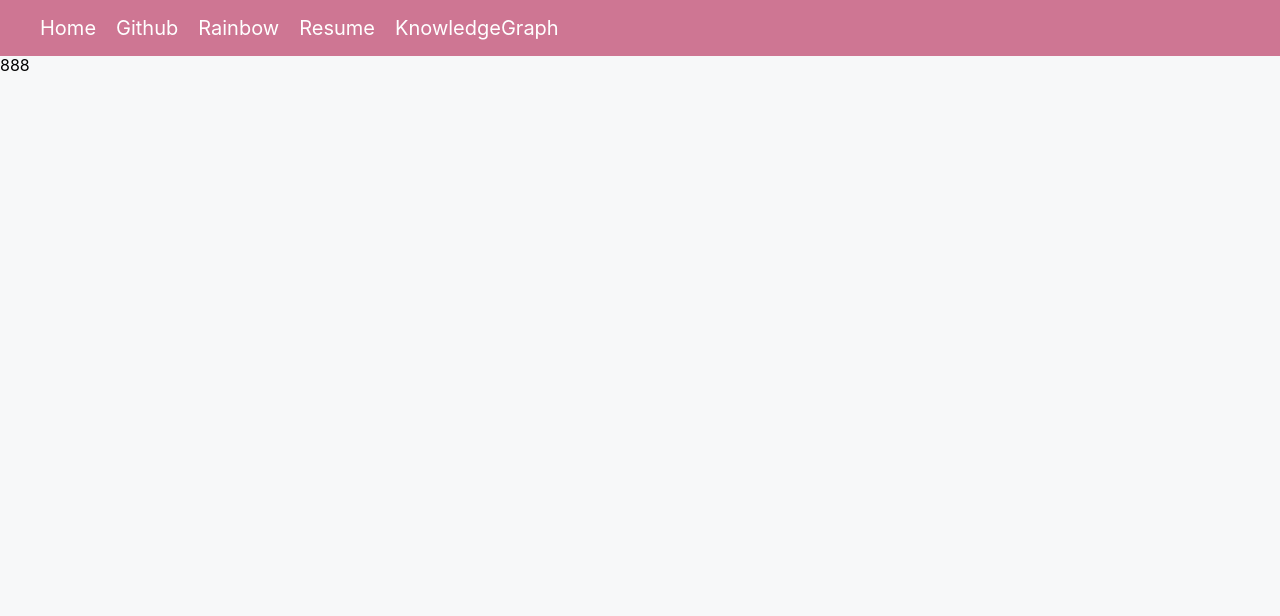
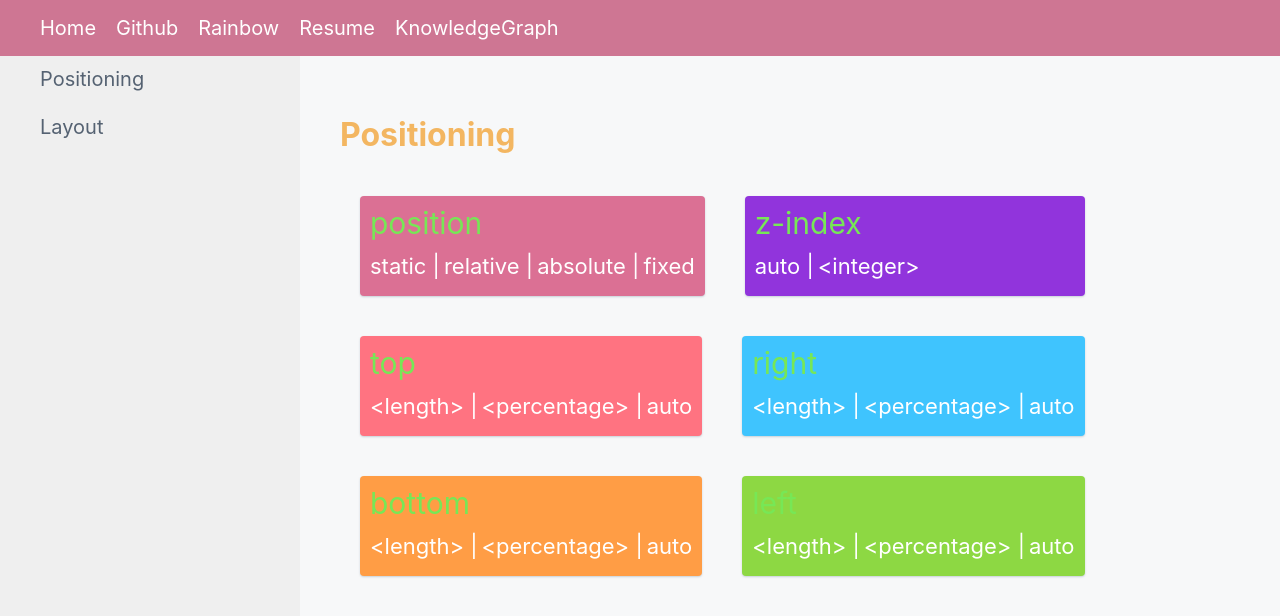
Before and after one commit to tangweikun/joker, a React (Create React App) app: page /knowledge-graph in a window 1280 px wide. Shown: the top 616 px of the page. Built offline with nearby package versions, Linux system fonts and the light colour scheme.

Commit message:
:construction: Work on KnowledgeGraph

```diff
--- a/src/App.js
+++ b/src/App.js
@@ -1,13 +1,15 @@
 import React, { Component } from 'react'
 import styled from 'styled-components'
-import { BrowserRouter, Route, Link } from 'react-router-dom'
+import { BrowserRouter, Route, Link, Switch } from 'react-router-dom'
 import './fontIcon'
 import './App.css'
 import Github from 'routes/github'
 import Rainbow from 'routes/rainbow'
 import KnowledgeGraph from 'routes/knowledge-graph'
 
-const Resume = () => <h2>Resume</h2>
+const Resume = props => (
+  console.log(props), <h2>{props.match.params.number}</h2>
+)
 
 // TODO: 合理配置路由
 class App extends Component {
@@ -16,17 +18,20 @@ class App extends Component {
       <BrowserRouter>
         <div className="App">
           <Nav>
-            <StyledLink to="rainbow">Home</StyledLink>
-            <StyledLink to="github">Github</StyledLink>
-            <StyledLink to="rainbow">Rainbow</StyledLink>
-            <StyledLink to="resume">Resume</StyledLink>
-            <StyledLink to="knowledge-graph">KnowledgeGraph</StyledLink>
+            <StyledLink to="/knowledge-graph">Home</StyledLink>
+            <StyledLink to="/github">Github</StyledLink>
+            <StyledLink to="/rainbow">Rainbow</StyledLink>
+            <StyledLink to="/resume">Resume</StyledLink>
+            <StyledLink to="/knowledge-graph">KnowledgeGraph</StyledLink>
           </Nav>
-          <Route path="/" exact component={Rainbow} />
-          <Route path="/knowledge-graph" component={KnowledgeGraph} />
-          <Route path="/rainbow" component={Rainbow} />
-          <Route path="/github" component={Github} />
-          <Route path="/resume" component={Resume} />
+          <Switch>
+            <Route path="/" exact component={Rainbow} />
+            <Route path="/knowledge-graph" exact component={KnowledgeGraph} />
+            <Route path="/knowledge-graph/:number" component={KnowledgeGraph} />
+            <Route path="/rainbow" component={Rainbow} />
+            <Route path="/github" component={Github} />
+            <Route path="/resume" component={Resume} />
+          </Switch>
         </div>
       </BrowserRouter>
     )
--- /dev/null
+++ b/src/fake-data/css-properties.js
@@ -0,0 +1,83 @@
+export const POSITIONING = [
+  {
+    name: 'position',
+    values: ['static', 'relative', 'absolute', 'fixed'],
+    initialValue: 'static',
+    appliesTo: 'all elements',
+    inherited: false,
+  },
+  {
+    name: 'z-index',
+    values: ['auto', '<integer>'],
+    initialValue: 'auto',
+    appliesTo: 'positioned elements',
+    inherited: false,
+  },
+  {
+    name: 'top',
+    values: ['<length>', '<percentage>', 'auto'],
+    initialValue: 'auto',
+    appliesTo: 'positioned elements',
+    inherited: false,
+  },
+  {
+    name: 'right',
+    values: ['<length>', '<percentage>', 'auto'],
+    initialValue: 'auto',
+    appliesTo: 'positioned elements',
+    inherited: false,
+  },
+  {
+    name: 'bottom',
+    values: ['<length>', '<percentage>', 'auto'],
+    initialValue: 'auto',
+    appliesTo: 'positioned elements',
+    inherited: false,
+  },
+  {
+    name: 'left',
+    values: ['<length>', '<percentage>', 'auto'],
+    initialValue: 'auto',
+    appliesTo: 'positioned elements',
+    inherited: false,
+  },
+]
+
+export const LAYOUT = [
+  {
+    name: 'display',
+    values: ['inline', 'inline-block', 'block', 'flex', 'inline-flex', 'none'],
+    initialValue: 'inline',
+    appliesTo: 'all elements',
+    inherited: false,
+  },
+  {
+    name: 'float',
+    values: ['left', 'right', 'none'],
+    initialValue: 'none',
+    appliesTo:
+      'all elements, but has no effect if the value of display is none.',
+    inherited: false,
+  },
+  {
+    name: 'clear',
+    values: ['none', 'left', 'right', 'both'],
+    initialValue: 'none',
+    appliesTo: 'block-level elements',
+    inherited: false,
+  },
+  {
+    name: 'visibility',
+    values: ['visible', 'hidden', 'collapse'],
+    initialValue: 'visible',
+    appliesTo: 'all elements',
+    inherited: true,
+  },
+  {
+    name: 'overflow',
+    values: ['visible', 'hidden', 'auto', 'scroll'],
+    initialValue: 'visible',
+    appliesTo: 'Block-containers, flex containers, and grid containers',
+    inherited: false,
+  },
+]
--- a/src/routes/knowledge-graph/index.js
+++ b/src/routes/knowledge-graph/index.js
@@ -1,7 +1,132 @@
 import React from 'react'
+import styled from 'styled-components'
+import { BrowserRouter, Route, Link, Switch } from 'react-router-dom'
+import { POSITIONING, LAYOUT } from 'fake-data/css-properties'
+import { colors } from 'fake-data/colors'
+
+const CSS_PROPERTIES = {
+  positioning: POSITIONING,
+  layout: LAYOUT,
+}
 
 export default class KnowledgeGraph extends React.Component {
   render() {
-    return <div>888</div>
+    const foo = this.props.match.params.number || 'positioning'
+    return (
+      <div>
+        <Sidebar>
+          <SidebarItem>
+            <StyledLink to="/knowledge-graph/positioning">
+              Positioning
+            </StyledLink>
+          </SidebarItem>
+          <SidebarItem>
+            <StyledLink to="/knowledge-graph/layout">Layout</StyledLink>
+          </SidebarItem>
+        </Sidebar>
+        <Content>
+          <Title>{foo}</Title>
+          <Wrapper>
+            {CSS_PROPERTIES[foo].map((x, index) => (
+              <BlockWrapper key={x.name} bg={colors[index % 20]}>
+                <Name>{x.name}</Name>
+                <Values>
+                  {x.values.map(value => (
+                    <Value>{value}</Value>
+                  ))}
+                </Values>
+              </BlockWrapper>
+            ))}
+          </Wrapper>
+        </Content>
+      </div>
+    )
   }
 }
+
+const Wrapper = styled.div`
+  display: flex;
+  flex-wrap: wrap;
+  /* background: #f5f5f5; */
+`
+
+const Name = styled.div`
+  color: #77e756;
+  font-size: 30px;
+`
+
+const Values = styled.div`
+  color: #fff;
+  font-size: 22px;
+  display: flex;
+  flex-wrap: wrap;
+  margin-top: 14px;
+`
+
+const Value = styled.span`
+  &:not(:first-child) {
+    margin-left: 4px;
+  }
+  &:not(:last-child)::after {
+    content: ' | ';
+  }
+`
+
+const Block = styled.div`
+  margin-top: 14px;
+`
+
+const BlockWrapper = styled.div`
+  background: ${props => props.bg};
+  padding: 10px;
+  min-width: 340px;
+  color: #fff;
+  font-size: 20px;
+
+  height: 100px;
+  border-radius: 4px;
+  margin: 20px;
+  box-shadow: 0 1px 2px 0 rgba(168, 182, 191, 0.6);
+  transition: all 0.25s ease-out;
+
+  &:hover {
+    box-shadow: 0 10px 20px 0 rgba(168, 182, 191, 0.6);
+    transform: translateY(-1px);
+  }
+`
+
+const Title = styled.h1`
+  color: rgb(243, 182, 97);
+  font-weight: bold;
+  text-transform: capitalize;
+`
+
+const Sidebar = styled.div`
+  position: fixed;
+  left: 0;
+  top: 56px;
+  bottom: 0;
+  width: 300px;
+  background: rgb(239, 239, 239);
+  font-size: 22px;
+  padding: 10px 0 0 40px;
+`
+
+const Content = styled.div`
+  width: 100%;
+  padding-left: 340px;
+  padding-top: 40px;
+  margin: 0 auto;
+`
+
+const SidebarItem = styled.div`
+  height: 48px;
+`
+
+const StyledLink = styled(Link)`
+  text-decoration: none;
+  color: #556272;
+  display: inline-block;
+  padding-right: 20px;
+  font-size: 20px;
+`
```
